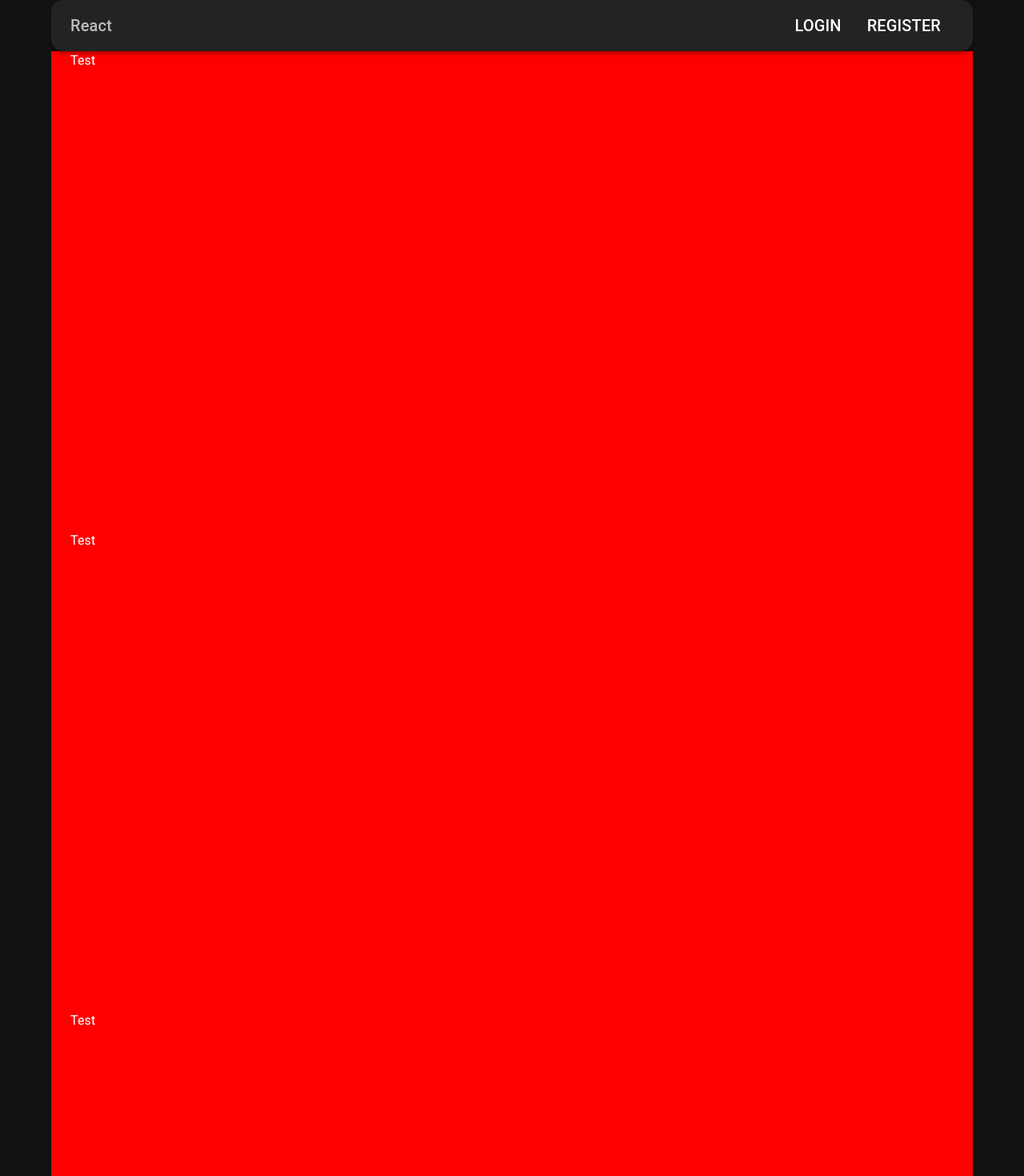
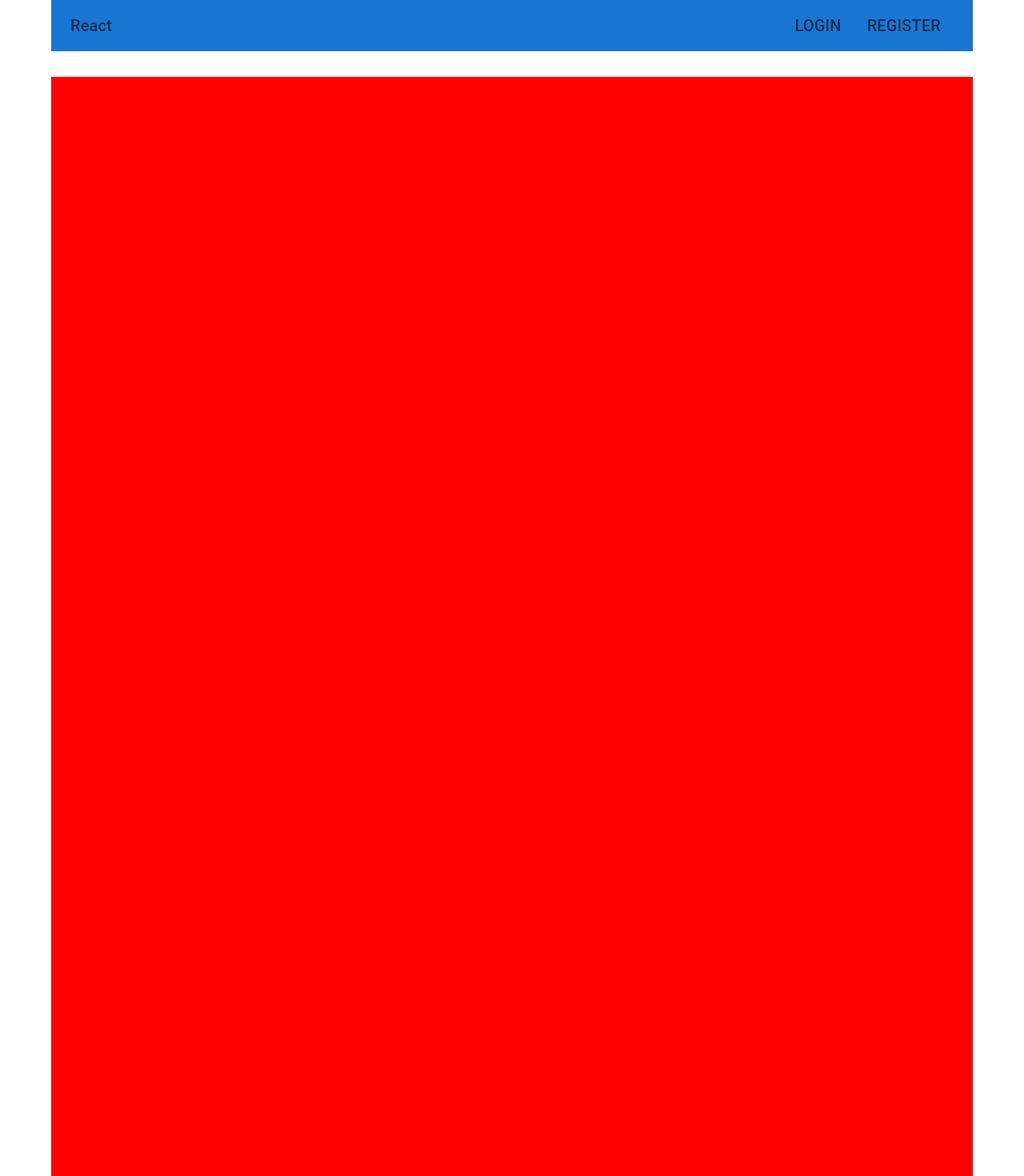
Before and after one commit to slgabbar/MyKitchen, a React (Create React App) app in the folder client/: page / in a window 1280 px wide. Shown: the top 1470 px of the page at 80% size. Built offline with nearby package versions, Linux system fonts and the light colour scheme.

Commit message:
minor tweaks again

```diff
--- a/client/src/app/layout/App.tsx
+++ b/client/src/app/layout/App.tsx
@@ -10,25 +10,7 @@ import 'react-toastify/dist/ReactToastify.css';
 
 const themeOptions: ThemeOptions = {
     palette: {
-      mode: 'dark',
-      primary: {
-        main: '#00b2a9',
-      },
-      secondary: {
-        main: '#ef426f',
-      },
-      info: {
-        main: '#a8ddda',
-      },
-      error: {
-        main: '#E43C40',
-      },
-      success: {
-        main: '#6aca55',
-      },
-      warning: {
-        main: '#ff8200',
-      },
+      mode: 'light',
     },
   };
 
--- a/client/src/app/layout/Header.tsx
+++ b/client/src/app/layout/Header.tsx
@@ -1,7 +1,6 @@
-import { Box, AppBar, Toolbar, IconButton, Typography, Button, Badge, List, ListItem } from "@mui/material"
+import { Box, AppBar, Toolbar, Typography, List, ListItem } from "@mui/material"
 import { useEffect, useState } from "react";
 import { NavLink } from "react-router-dom";
-import './styles.css';
 
 const rightLinks = [
     {title: 'login', path:'/login'},
@@ -20,6 +19,16 @@ const navStyles = {
     }
 }
 
+const headerStyles = {
+    mb: 4,
+    bgcolor: "",
+    color: "text.secondary",
+    boxShadow: 0,
+    '&.headerAtTop': {
+        bgcolor: 'primary.main',
+    }
+}
+
 export function Header() {
     const [atTop, setAtTop] = useState(false);
 
@@ -34,7 +43,7 @@ export function Header() {
 
     return (
         <>
-            <AppBar className={atTop ? 'headerAtTop' : ''} position='sticky'>
+            <AppBar className={atTop ? 'headerAtTop' : ''} position='sticky' sx={headerStyles}>
                 <Toolbar sx={{display:'flex', justifyContent:'space-between', alignItems:'center'}}>
                 <Box display='flex' alignItems='center'>
                     <Typography variant='h6' component={NavLink}
--- a/client/src/app/layout/styles.css
+++ /dev/null
@@ -1,8 +0,0 @@
-header {
-    border-radius: 15px;
-    background-color: rgba(0,0, 0, .25) !important;
-}
-
-header.headerAtTop {
-    background-color: white;
-}
--- a/client/src/features/home/HomePage.tsx
+++ b/client/src/features/home/HomePage.tsx
@@ -6,14 +6,12 @@ function HomePage() {
     return (
         <>
             <Header/>
-            <Container sx={{backgroundColor: 'red',height:'600px',width: '100%'}}>
-                <Typography>Test</Typography>
-            </Container>
-            <Container sx={{backgroundColor: 'red',height:'600px',width: '100%'}}>
-                <Typography>Test</Typography>
-            </Container><Container sx={{backgroundColor: 'red',height:'600px',width: '100%'}}>
-                <Typography>Test</Typography>
-            </Container>
+            <Container sx={{height:'500px', bgcolor:'red'}}></Container>
+            <Container sx={{height:'500px', bgcolor:'red'}}></Container>
+            <Container sx={{height:'500px', bgcolor:'red'}}></Container>
+            <Container sx={{height:'500px', bgcolor:'red'}}></Container>
+            <Container sx={{height:'500px', bgcolor:'red'}}></Container>
+
         </>
     )
 }
```
